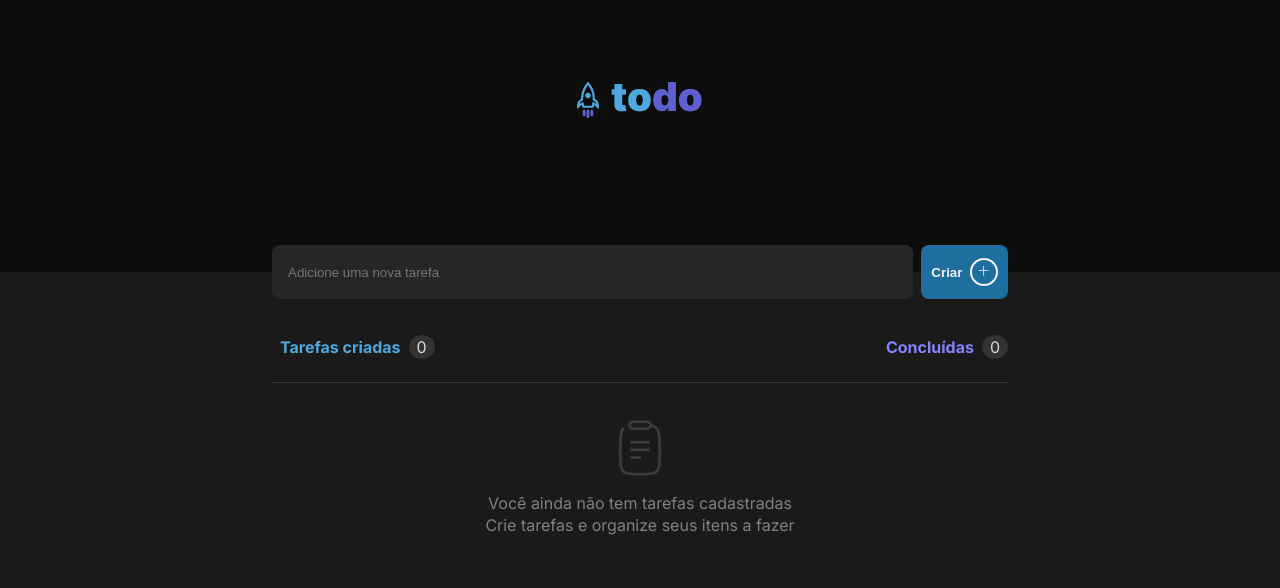
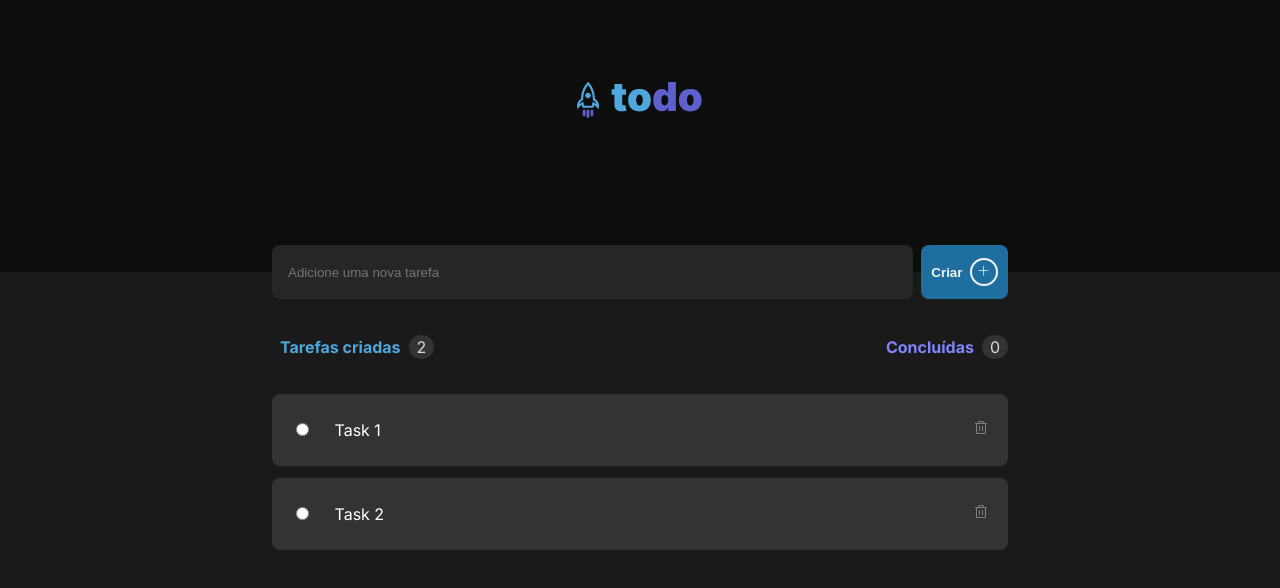
Before and after one commit to leandroaroberto/todo-list, a React (Vite) app: page / in a window 1280 px wide. Shown: the top 588 px of the page. Built offline with nearby package versions, Linux system fonts and the light colour scheme; the HTML template or start-up script is replaced by a standard one.

Commit message:
Task css

```diff
--- a/src/App.tsx
+++ b/src/App.tsx
@@ -11,8 +11,8 @@ export interface TasksProps {
 }
 
 const tasks: Array<TasksProps> = [
-  // {id: 1, title: 'Task 1', isSelected: false},
-  // {id: 2, title: 'Task 2', isSelected: false},
+  {id: 1, title: 'Task 1', isSelected: false},
+  {id: 2, title: 'Task 2', isSelected: false},
 ];
 
 function App() {
--- a/src/components/Tasks/Task.module.css
+++ b/src/components/Tasks/Task.module.css
@@ -1,4 +1,37 @@
 .container {
     min-height: 72px;
     padding-top:12px;
+    width: 736px;
 }
+
+.container .task {
+    display: flex;
+    flex-direction: row;
+    justify-content: space-between;
+    align-items: center;
+    background: var(--gray-400);
+    min-height: 72px;
+    border: none;
+    border-radius: 8px;
+}
+
+.container .task .taskContent {
+    width: 632px;
+    margin-left: 1rem;
+}
+
+.container .task .taskRadio {
+    margin-left: 1.20rem;
+}
+
+
+.container .task .trashButton {
+    margin-right: 1.20rem;
+    color: var(--gray-300);
+    cursor: pointer;
+}
+
+.container .task .trashButton:hover {
+    color: var(--danger);
+    cursor: pointer;
+}
--- a/src/components/Tasks/Task.tsx
+++ b/src/components/Tasks/Task.tsx
@@ -1,9 +1,20 @@
 import styles from './Task.module.css'
+import { Trash } from '@phosphor-icons/react';
 
 export const Task = ({task} : any) => {
   return (
     <div className={styles.container}>
-        {task.title}
+      <div className={styles.task}>
+        <div className={styles.taskRadio}>
+          <input type="radio" />
+        </div>
+        <div className={styles.taskContent}>
+          {task.title}
+        </div>
+        <div className={styles.trashButton}>
+          <Trash />
+        </div>
+      </div>
     </div>
   )
 }
```
